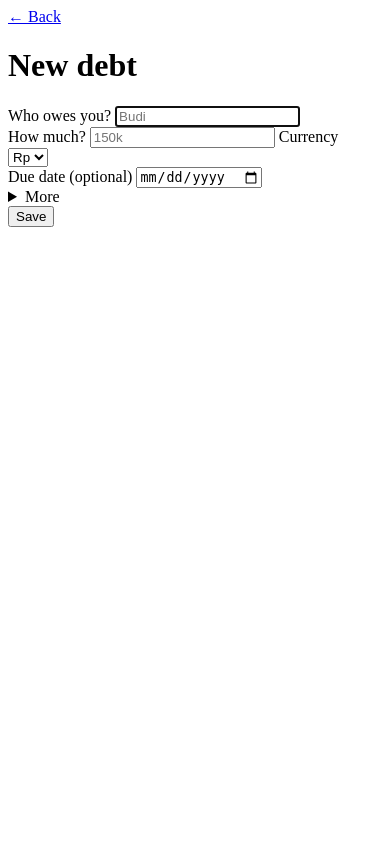
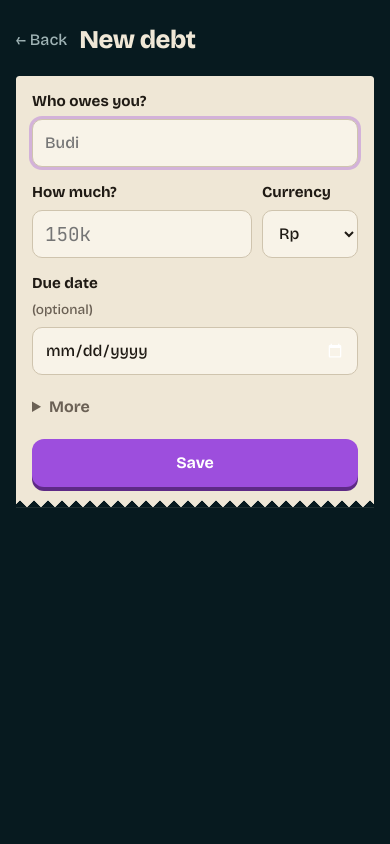
Before and after one commit to derbyps/owemygod, a Python web app: template app/templates/new.html in a window 390 px wide. Run offline with Jinja, Linux system fonts and the light colour scheme; the template is opened without the code that fills it, so the values that code supplies are empty.

Commit message:
feat: kasbon-book visual design
Co-Authored-By: Claude Opus 5.5 <noreply@anthropic.com>

```diff
--- a/app/main.py
+++ b/app/main.py
@@ -60,6 +60,7 @@ def create_app(db_path: str, reader: Reader, writer: Writer, clock=lambda: datet
     app.state.conn = db.connect(db_path)
     app.state.reader, app.state.writer, app.state.clock = reader, writer, clock
     templates = Jinja2Templates(directory=HERE / "templates")
+    templates.env.filters["day"] = lambda iso: f"{datetime.fromisoformat(iso):%a, %b} {datetime.fromisoformat(iso).day}"
     templates.env.globals.update(badge_text=views.badge_text, fmt=format_amount, TONES=TONES, RHYTHMS=RHYTHMS,
                                  WEEKDAYS=WEEKDAYS, TIMEZONES=TIMEZONES, CURRENCIES=CURRENCIES,
                                  LEVEL_NAMES=views.LEVEL_NAMES)
--- a/app/static/style.css
+++ b/app/static/style.css
@@ -0,0 +1,200 @@
+/* OweMyGod: a kasbon book on a dark teal desk. Brand: @derbyps.dev */
+:root {
+  --purple: #9D4EDD;
+  --yellow: #FFC300;
+  --orange: #FF6B35;
+  --teal: #0F4C5C;
+  --desk: #071A1F;
+  --surface: #0C2A31;
+  --paper: #EFE7D6;
+  --paper-ink: #1F1A14;
+  --muted: #9FB3B5;
+  --radius-row: 0;
+  --radius-card: 14px;
+  --font-ui: "Bricolage Grotesque", system-ui, sans-serif;
+  --font-mono: "JetBrains Mono", ui-monospace, monospace;
+  --font-hand: "Caveat", "Comic Sans MS", cursive;
+  color-scheme: dark;
+}
+
+* { box-sizing: border-box; }
+html { -webkit-text-size-adjust: 100%; }
+body {
+  margin: 0 auto;
+  max-width: 560px;
+  min-height: 100dvh;
+  background: var(--desk);
+  color: var(--paper);
+  font: 400 16px/1.5 var(--font-ui);
+  padding-bottom: calc(96px + env(safe-area-inset-bottom));
+}
+a { color: inherit; }
+:focus-visible { outline: 3px solid var(--yellow); outline-offset: 2px; }
+.sr-only { position: absolute; width: 1px; height: 1px; overflow: hidden; clip: rect(0 0 0 0); }
+h1, h2 { font-weight: 800; letter-spacing: -0.02em; line-height: 1.1; margin: 0; }
+h2 { font-size: 1.15rem; }
+main { padding: 0 16px; }
+
+/* ---------- top bar ---------- */
+.top {
+  display: flex; align-items: flex-end; justify-content: space-between; gap: 12px;
+  padding: calc(20px + env(safe-area-inset-top)) 16px 16px;
+}
+.top h1 { font-size: 1.6rem; }
+.page-new .top, .page-detail .top, .page-reply .top, .page-settings .top { align-items: center; justify-content: flex-start; }
+.eyebrow { margin: 0; color: var(--muted); font-size: 0.9rem; font-weight: 500; }
+.total { font-size: clamp(2.2rem, 11vw, 3.2rem); font-family: var(--font-mono); font-weight: 600; color: var(--yellow); letter-spacing: -0.04em; }
+.back { text-decoration: none; color: var(--muted); font-weight: 500; padding: 8px 0; }
+.icon-link { text-decoration: none; font-size: 1.5rem; color: var(--muted); padding: 8px; }
+.demo-note { margin: 0 16px 12px; color: var(--muted); font-size: 0.85rem; }
+
+/* ---------- home: chat list ---------- */
+.list { list-style: none; margin: 0 -16px; padding: 0; border-top: 1px solid var(--teal); }
+.row {
+  display: grid; grid-template-columns: 48px 1fr auto; gap: 12px; align-items: center;
+  padding: 12px 16px; text-decoration: none; border-bottom: 1px solid var(--teal);
+}
+.row:active { background: var(--surface); }
+.avatar {
+  width: 48px; height: 48px; border-radius: 50%; display: grid; place-items: center;
+  border: 2px solid var(--teal); color: var(--paper); font-weight: 800; font-size: 1.2rem; background: var(--surface);
+}
+.avatar.big { width: 72px; height: 72px; font-size: 1.8rem; }
+.who { display: grid; min-width: 0; }
+.name { font-weight: 600; font-size: 1.05rem; }
+.preview { color: var(--muted); font-size: 0.9rem; white-space: nowrap; overflow: hidden; text-overflow: ellipsis; }
+.meta { display: grid; justify-items: end; gap: 4px; }
+.amount { font-family: var(--font-mono); font-weight: 600; color: var(--yellow); }
+.badge { font-size: 0.78rem; color: var(--muted); white-space: nowrap; }
+.unread .name { font-weight: 800; }
+.unread .preview { color: var(--paper); }
+.badge-remind .badge { color: var(--desk); background: var(--yellow); border-radius: 999px; padding: 2px 9px; font-weight: 700; }
+.badge-promised .badge { color: var(--desk); background: var(--orange); border-radius: 999px; padding: 2px 9px; font-weight: 700; }
+.badge-talk .badge { color: var(--orange); }
+.badge-paid { opacity: 0.45; }
+.badge-paid .amount { color: var(--muted); text-decoration: line-through; }
+
+.fab {
+  position: fixed; right: max(20px, calc(50vw - 260px)); bottom: calc(24px + env(safe-area-inset-bottom));
+  width: 60px; height: 60px; border-radius: 50%; background: var(--purple); color: #fff;
+  display: grid; place-items: center; font-size: 2rem; text-decoration: none; font-weight: 400;
+  box-shadow: 0 6px 0 #5E2A86;
+}
+.fab:active { transform: translateY(4px); box-shadow: 0 2px 0 #5E2A86; }
+
+.empty { text-align: center; padding: 48px 16px; color: var(--muted); }
+.sloth { display: block; margin: 0 auto 12px; }
+
+/* ---------- buttons & forms ---------- */
+.btn {
+  display: inline-flex; align-items: center; justify-content: center; gap: 8px; min-height: 48px;
+  padding: 0 20px; border-radius: 12px; border: 2px solid transparent; cursor: pointer;
+  font: 700 1rem var(--font-ui); text-decoration: none; list-style: none;
+}
+.btn-primary { background: var(--purple); color: #fff; box-shadow: 0 4px 0 #5E2A86; }
+.btn-primary:active { transform: translateY(3px); box-shadow: 0 1px 0 #5E2A86; }
+.btn-secondary { background: transparent; color: var(--paper); border-color: var(--purple); }
+.btn-ghost { background: transparent; color: var(--muted); border-color: var(--teal); }
+.link { background: none; border: 0; color: var(--purple); font: 700 0.9rem var(--font-ui); cursor: pointer; padding: 4px 0; text-decoration: underline; }
+summary::-webkit-details-marker { display: none; }
+summary { cursor: pointer; }
+
+.card { background: var(--surface); border: 1px solid var(--teal); border-radius: var(--radius-card); padding: 16px; margin: 0 0 16px; }
+.form { display: grid; gap: 14px; }
+label { display: grid; gap: 6px; font-weight: 600; font-size: 0.95rem; }
+.hint { color: var(--muted); font-weight: 400; font-size: 0.85rem; margin: 0; }
+input, select, textarea {
+  width: 100%; min-height: 48px; padding: 10px 12px; border-radius: 10px; border: 1px solid var(--teal);
+  background: var(--desk); color: var(--paper); font: 400 1rem var(--font-ui);
+}
+textarea { resize: vertical; line-height: 1.45; }
+input:focus, select:focus, textarea:focus { border-color: var(--purple); outline: none; box-shadow: 0 0 0 3px rgba(157, 78, 221, .35); }
+.amount-field { display: grid; grid-template-columns: 1fr 96px; gap: 10px; }
+.amount-field input { font-family: var(--font-mono); color: var(--yellow); font-size: 1.2rem; }
+details > summary { color: var(--muted); font-weight: 600; padding: 6px 0; }
+details[open] > summary { margin-bottom: 10px; }
+details .form, details label { margin-top: 10px; }
+.error { color: var(--desk); background: var(--orange); padding: 10px 12px; border-radius: 10px; margin: 0; font-weight: 600; }
+.ok { color: var(--desk); background: var(--yellow); padding: 8px 12px; border-radius: 10px; margin: 0; font-weight: 700; }
+
+/* ---------- login ---------- */
+.login { display: grid; gap: 16px; padding-top: calc(48px + env(safe-area-inset-top)); text-align: center; }
+.brand { font-size: 3rem; letter-spacing: -0.05em; }
+.tagline { color: var(--muted); margin: 0 auto; max-width: 30ch; font-size: 1.05rem; }
+.tagline em { font-style: normal; color: var(--yellow); }
+.login .form { text-align: left; }
+.demo { display: grid; gap: 6px; justify-items: center; color: var(--muted); }
+
+/* ---------- detail ---------- */
+.hero { position: relative; display: grid; justify-items: start; gap: 6px; margin-bottom: 20px; }
+.hero h1 { font-size: 2rem; }
+.amount.big { font-size: 2.2rem; margin: 0; letter-spacing: -0.03em; }
+.amount.big small { font-size: 0.9rem; color: var(--muted); }
+.item { margin: 0; color: var(--muted); }
+.reminder h2 { display: flex; align-items: center; gap: 10px; flex-wrap: wrap; margin-bottom: 8px; }
+.reminder.due { border-color: var(--yellow); }
+.reminder.talk { border-color: var(--orange); }
+.reminder form { margin-top: 12px; }
+.reminder textarea { background: var(--desk); }
+.why { color: var(--muted); margin: 0; }
+.send { display: grid; gap: 10px; }
+.level { font: 600 0.75rem var(--font-ui); padding: 2px 8px; border-radius: 999px; border: 1px solid currentColor; }
+.level-1 { color: var(--muted); }
+.level-2 { color: var(--yellow); }
+.level-3 { color: var(--orange); }
+.actions { display: grid; grid-template-columns: 1fr 1fr; gap: 10px; margin-bottom: 28px; }
+.actions .action:first-child { grid-column: 1 / -1; }
+.actions .action:first-child summary { width: 100%; }
+.actions .btn { width: 100%; }
+.actions details[open] { grid-column: 1 / -1; }
+.inline { display: inline; }
+
+/* ---------- the one bold thing: kasbon slips ---------- */
+.log h2 { margin-bottom: 12px; }
+.log ol { list-style: none; margin: 0; padding: 0; display: grid; gap: 14px; }
+.slip {
+  --tear: 7px;
+  position: relative; background: var(--paper); color: var(--paper-ink);
+  padding: 14px 16px calc(14px + var(--tear));
+  -webkit-mask: conic-gradient(from -45deg at bottom, #0000, #000 1deg 89deg, #0000 90deg) 50% / calc(2 * var(--tear)) 100%;
+          mask: conic-gradient(from -45deg at bottom, #0000, #000 1deg 89deg, #0000 90deg) 50% / calc(2 * var(--tear)) 100%;
+  border-radius: 3px 3px 0 0;
+}
+.log li:nth-child(odd) { transform: rotate(-0.6deg); }
+.log li:nth-child(even) { transform: rotate(0.5deg); }
+.slip .when { display: block; font: 400 0.75rem var(--font-mono); color: #6B6155; margin-bottom: 4px; }
+.slip .amount { color: var(--paper-ink); box-shadow: inset 0 -0.5em rgba(255, 195, 0, .55); }
+.slip .quote { font: 600 1.45rem/1.15 var(--font-hand); margin: 6px 0 4px; color: #20305A; }
+.ev-nudge .quote { font: 400 0.95rem/1.4 var(--font-ui); color: #3A332A; }
+.slip .read { font: 400 0.8rem var(--font-mono); color: #4A4238; }
+.slip .level { border-color: currentColor; }
+.slip .level-1 { color: #6B6155; }
+.slip .level-2 { color: #8A6400; }
+.slip .level-3 { color: #B23E12; }
+.slip .link { color: #5E2A86; }
+.card.slip { border: 0; }
+.page-new .slip { color: var(--paper-ink); }
+.page-new .slip label { color: var(--paper-ink); }
+.page-new .slip input, .page-new .slip select { background: #F8F3E8; color: var(--paper-ink); border-color: #CFC4AE; }
+.page-new .slip .amount-field input { color: var(--paper-ink); }
+.page-new .slip .hint, .page-new .slip summary { color: #6B6155; }
+.page-new .slip .error { color: var(--paper-ink); }
+
+/* ---------- stamps ---------- */
+.stamp {
+  display: inline-block; font: 800 1.1rem var(--font-ui); letter-spacing: 0.12em; padding: 4px 12px;
+  border: 3px solid currentColor; border-radius: 6px; transform: rotate(-8deg); opacity: 0.9;
+}
+.hero .stamp { position: absolute; right: 4px; top: 8px; font-size: 1.5rem; }
+.stamp-paid, .stamp-promised, .stamp-promise { color: var(--orange); }
+.stamp-vague { color: #6B6155; }
+.stamp-claims_paid { color: #5E2A86; }
+.read-result { display: flex; align-items: center; gap: 14px; flex-wrap: wrap; margin: 10px 0 0; }
+.resolved { font-family: var(--font-mono); font-size: 0.95rem; }
+.page-reply main > form { margin-bottom: 12px; }
+.page-reply .form .btn { width: 100%; }
+
+@media (prefers-reduced-motion: no-preference) {
+  .hero .stamp { animation: thunk 260ms cubic-bezier(.2, 1.6, .4, 1) both; }
+  @keyframes thunk { from { transform: rotate(-8deg) scale(1.8); opacity: 0; } to { transform: rotate(-8deg) scale(1); opacity: .9; } }
+}
--- a/app/templates/detail.html
+++ b/app/templates/detail.html
@@ -66,13 +66,13 @@
     <ol>
       {% for e in events %}
       <li class="slip ev-{{ e.kind }}">
-        <span class="when">{{ e.created_at[:10] }}</span>
+        <span class="when">{{ e.created_at|day }}</span>
         {% if e.kind == 'lent' %}💸 Lent <b class="amount">{{ fmt(d.amount, d.currency) }}</b>{% if e.text %} for {{ e.text }}{% endif %}
         {% elif e.kind == 'nudge' %}📤 Reminder sent <span class="level level-{{ e.parsed.level }}">{{ LEVEL_NAMES[e.parsed.level] }}</span>
           <p class="quote">{{ e.text }}</p>
           {% if loop.first and s.status == 'open' %}<form method="post" action="/events/{{ e.id }}/undo" class="inline"><button class="link">Undo</button></form>{% endif %}
         {% elif e.kind == 'excuse' %}💬 Reply <p class="quote">“{{ e.text }}”</p>
-          <span class="read">→ {{ {'promise': 'Promise', 'vague': 'No date yet', 'claims_paid': "Says they've paid"}[e.parsed.kind] }}{% if e.parsed.resolved %} · {{ e.parsed.resolved }}{% endif %}{% if e.parsed.source == 'rules' %} · read by rules{% endif %}</span>
+          <span class="read">→ {{ {'promise': 'Promise', 'vague': 'No date yet', 'claims_paid': "Says they've paid"}[e.parsed.kind] }}{% if e.parsed.resolved %}, {{ e.parsed.resolved|day }}{% endif %}{% if e.parsed.source == 'rules' %} (read by rules){% endif %}</span>
         {% elif e.kind == 'partial' %}💵 Paid <b class="amount">{{ fmt(e.parsed.amount, d.currency) }}</b>
         {% elif e.kind == 'paid' %}✅ Paid in full
         {% endif %}
--- a/app/templates/home.html
+++ b/app/templates/home.html
@@ -8,7 +8,7 @@
   </div>
   <a class="icon-link" href="/settings" aria-label="Settings">⚙</a>
 </header>
-{% if user.is_demo %}<p class="demo-note">Demo sandbox · fictional friends · <a href="/settings">turn on notifications</a></p>{% endif %}
+{% if user.is_demo %}<p class="demo-note">This is a demo with fictional friends. <a href="/settings">Turn on notifications</a> to feel the 09:00 nudge.</p>{% endif %}
 <main>
   {% if rows %}
   <ul class="list" aria-label="Friends who owe you">
--- a/app/templates/login.html
+++ b/app/templates/login.html
@@ -12,7 +12,7 @@
     <button class="btn btn-primary">Log in</button>
   </form>
   <form method="post" action="/demo" class="demo">
-    <button class="btn btn-ghost">Try the demo →</button>
+    <button class="btn btn-ghost">Try the demo</button>
     <small>Fictional friends, your own sandbox, gone after 24 hours.</small>
   </form>
 </main>
--- a/owemygod/money.py
+++ b/owemygod/money.py
@@ -52,4 +52,4 @@ def totals(debts: list[dict]) -> str:
         if d["status"] != "paid":
             sums[d["currency"]] += d["remaining"]
     parts = [format_amount(v, c) for c, v in sums.items() if v]
-    return " · ".join(parts) or "Rp0"
+    return " + ".join(parts) or "Rp0"
```
Also changed, not shown: app/demo.py (+10 -4 lines), owemygod/db.py (+5 -3 lines), tests/test_money.py (+1 -1 lines), tests/test_static.py (added, +14 -0 lines), app/static/icon-192.png (added), app/static/icon-512.png (added), app/static/sloth.svg.
